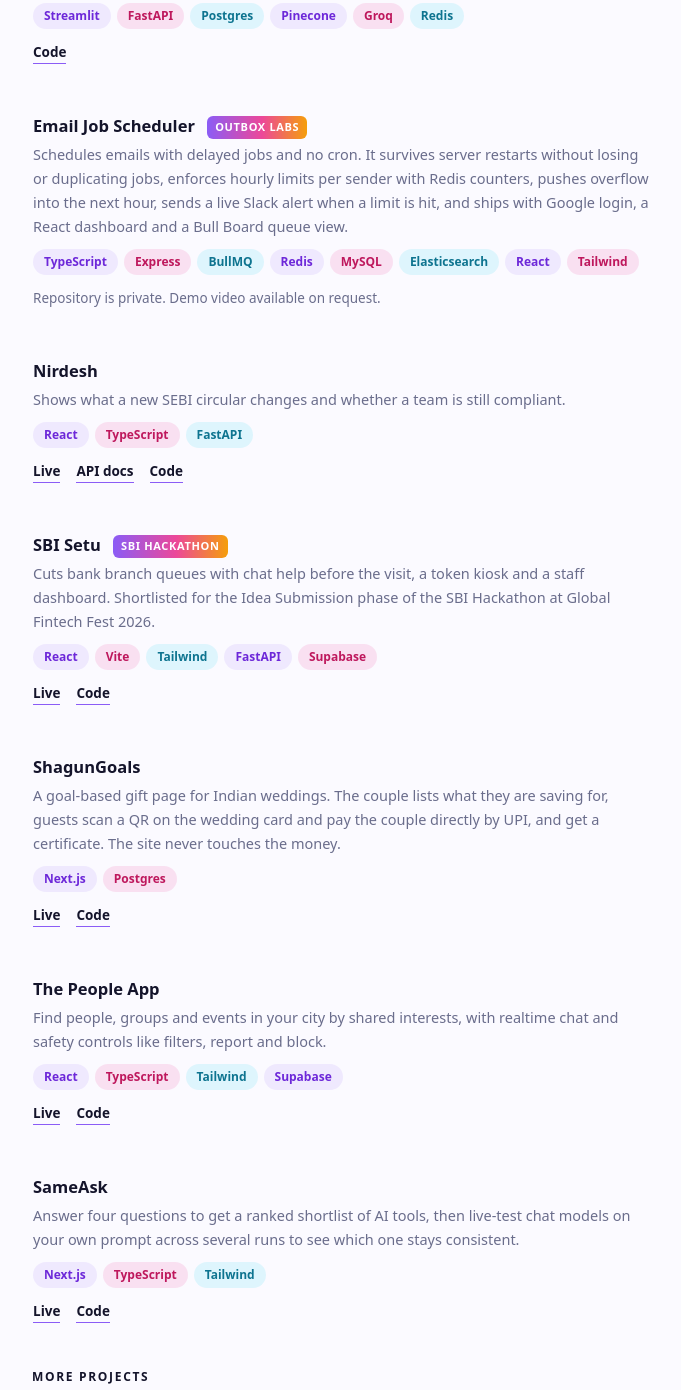
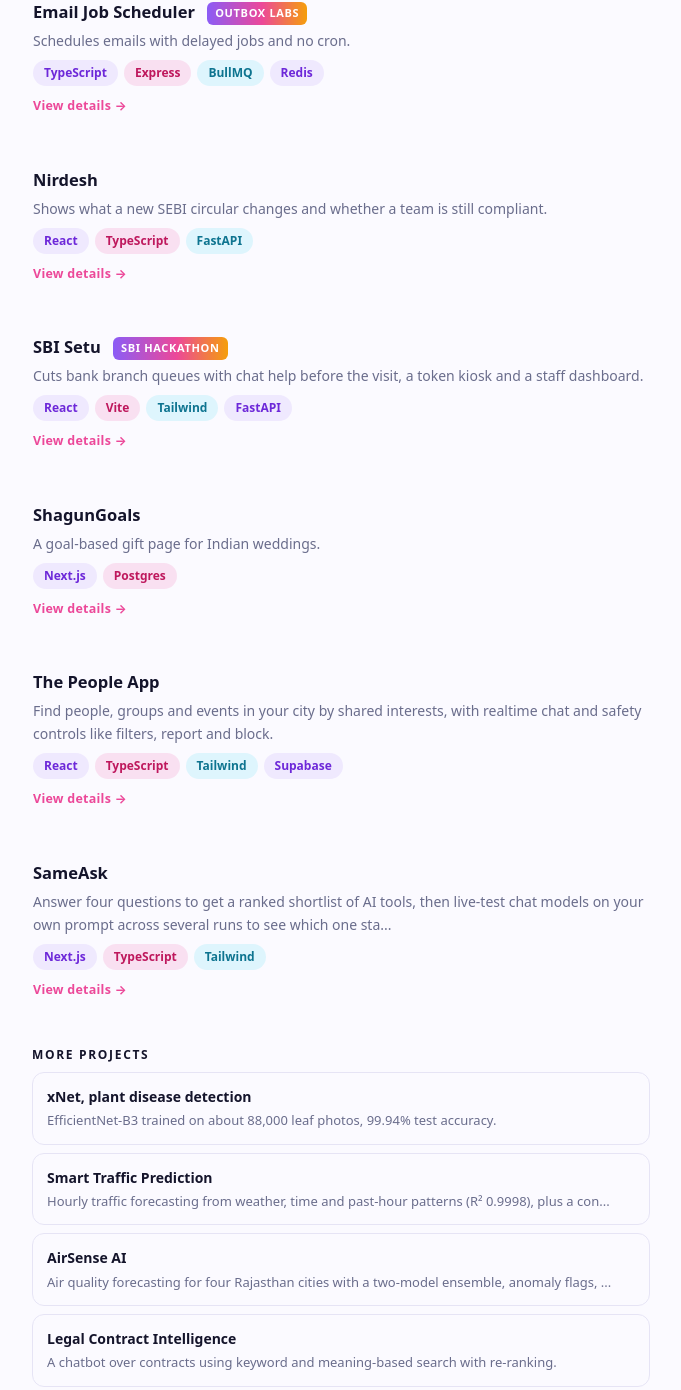
Before and after one commit to ayushanand27/ayushanand27.github.io, a plain HTML site: page index.html in a window 1280 px wide. Shown: the part 2693-4083 px from the top of the page, without its empty margins (512-1193 px from the left). Drawn offline with Linux system fonts and the light colour scheme.

Commit message:
Update portfolio

```diff
--- a/index.html
+++ b/index.html
@@ -141,6 +141,28 @@ header.side h1 span{background-size:200% 100%;animation:shine 6s linear infinite
 .live a{display:inline-flex;align-items:center;gap:6px;border:1px solid var(--line);border-radius:999px;padding:5px 13px;font-size:13px;font-weight:650;color:var(--strong);transition:border-color .2s,background .2s}
 .live a::before{content:"";width:7px;height:7px;border-radius:50%;background:#22c55e}
 .live a:hover{border-color:var(--a2);background:var(--panel)}
+
+/* popup details */
+.item.card{cursor:pointer}
+.item.card .sum{font-size:14px;margin:0 0 8px}
+.item.card .more-cue{display:inline-block;margin-top:10px;font-size:12.5px;font-weight:700;color:var(--a2);letter-spacing:.02em}
+.item.card:hover .more-cue{text-decoration:underline}
+.item.card .chips{margin-top:6px}
+.more a{cursor:pointer}
+dialog#dlg{border:1px solid var(--line);border-radius:18px;padding:0;background:var(--panel);color:var(--ink);width:min(660px,92vw);max-height:86vh;overflow:auto;box-shadow:0 30px 80px rgba(0,0,0,.5)}
+dialog#dlg::backdrop{background:rgba(5,5,15,.62);backdrop-filter:blur(6px)}
+dialog#dlg[open]{animation:pop .22s ease-out}
+@keyframes pop{from{opacity:0;transform:translateY(14px) scale(.97)}to{opacity:1;transform:none}}
+#dlg .dlg-in{padding:28px 28px 24px}
+#dlg h4{margin:0 0 6px;font-size:22px;line-height:1.25;color:var(--strong)}
+#dlg h4 small{display:block;font-size:14px;font-weight:500;color:var(--muted);margin-top:4px}
+#dlg p{font-size:15.5px;line-height:1.7;margin:12px 0}
+#dlg .x{position:sticky;top:10px;float:right;margin:10px 10px 0 0;width:34px;height:34px;border-radius:50%;border:1px solid var(--line);background:var(--bg);color:var(--strong);font-size:18px;line-height:1;cursor:pointer;z-index:2}
+#dlg .x:hover{border-color:var(--a2);color:var(--a2)}
+#dlg .btns{display:flex;flex-wrap:wrap;gap:10px;margin-top:18px}
+#dlg .btns a{padding:9px 16px;border-radius:10px;font-weight:650;font-size:14px;border:1px solid var(--line);color:var(--strong)}
+#dlg .btns a.pri{background:var(--grad);border-color:transparent;color:#fff}
+#dlg .btns a:hover{border-color:var(--a2)}
 </style>
 </head>
 <body>
@@ -469,5 +491,40 @@ header.side h1 span{background-size:200% 100%;animation:shine 6s linear infinite
   }
 })();
 </script>
+<dialog id="dlg" aria-label="Details"><button class="x" type="button" aria-label="Close">&times;</button><div class="dlg-in"></div></dialog>
+<script>
+(function(){
+  var dlg=document.getElementById('dlg'),box=dlg.querySelector('.dlg-in');
+  function open(html){box.innerHTML=html;document.body.style.overflow='hidden';
+    if(dlg.showModal){dlg.showModal()}else{dlg.setAttribute('open','')}dlg.scrollTop=0;}
+  function close(){if(dlg.close){dlg.close()}else{dlg.removeAttribute('open')}document.body.style.overflow='';}
+  dlg.querySelector('.x').addEventListener('click',close);
+  dlg.addEventListener('click',function(e){if(e.target===dlg)close()});
+  dlg.addEventListener('close',function(){document.body.style.overflow=''});
+  function esc(t){return t.replace(/&/g,'&amp;').replace(/</g,'&lt;')}
+  [].slice.call(document.querySelectorAll('#experience .item,#projects>.item')).forEach(function(it){
+    var h=it.querySelector('h4'),p=it.querySelector('p'),when=it.querySelector('.when'),chips=it.querySelector('.chips'),links=it.querySelector('.links');
+    if(!h||!p)return;
+    var full='<h4>'+h.innerHTML+'</h4>'+(when?'<div class="when">'+when.innerHTML+'</div>':'')+'<p>'+p.innerHTML+'</p>'+(chips?chips.outerHTML:'')+(links?links.outerHTML:'');
+    var txt=p.textContent.trim();var m=txt.match(/^.{40,150}?[.!?](\s|$)/);var sum=m?m[0].trim():(txt.length>150?txt.slice(0,147)+'...':txt);
+    var small=chips?[].slice.call(chips.children,0,4).map(function(c){return '<li>'+c.innerHTML+'</li>'}).join(''):'';
+    it.innerHTML=(when?'<div class="when">'+when.innerHTML+'</div>':'')+'<h4>'+h.innerHTML+'</h4><p class="sum">'+esc(sum)+'</p>'+(small?'<ul class="chips">'+small+'</ul>':'')+'<span class="more-cue">View details &rarr;</span>';
+    it.classList.add('card');it.setAttribute('tabindex','0');it.setAttribute('role','button');
+    it.addEventListener('click',function(e){if(e.target.closest('a'))return;open(full)});
+    it.addEventListener('keydown',function(e){if(e.key==='Enter'||e.key===' '){e.preventDefault();open(full)}});
+  });
+  [].slice.call(document.querySelectorAll('.more a')).forEach(function(a){
+    var b=a.querySelector('b');if(!b)return;
+    var title=b.textContent;var rest=a.innerHTML.replace(b.outerHTML,'').trim();
+    var href=a.getAttribute('href');var live=/t\.me|vercel|onrender|streamlit/.test(href);
+    var label=/t\.me/.test(href)?'Open on Telegram':'View on GitHub';
+    a.setAttribute('href',href);
+    var plain=rest.replace(/<[^>]+>/g,'').trim();var mm=plain.match(/^.{30,95}?[.!?](\s|$)/);var short=mm?mm[0].trim():(plain.length>95?plain.slice(0,92)+'...':plain);
+    a.innerHTML='<b>'+esc(title)+'</b> <span style="display:block;font-size:13px;margin-top:2px">'+esc(short)+'</span>';
+    a.addEventListener('click',function(e){e.preventDefault();
+      open('<h4>'+esc(title)+'</h4><p>'+rest+'</p><div class="btns"><a class="pri" href="'+href+'" target="_blank" rel="noopener">'+label+'</a></div>')});
+  });
+})();
+</script>
 </body>
 </html>
```
